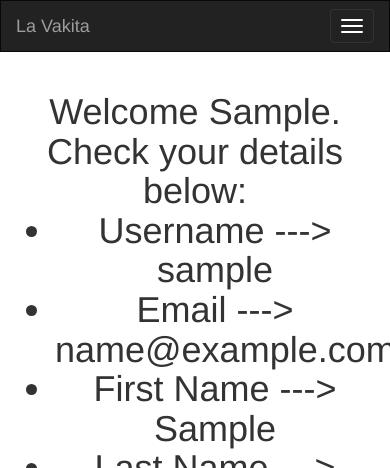
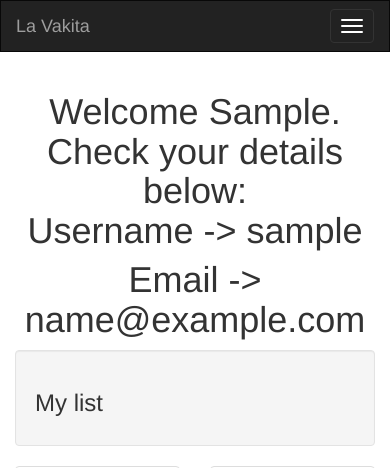
Before and after one commit to DMaster69/vakitajs, a Node server app: page /home/ in a window 390 px wide. Shown: the top 468 px of the page. Run offline with Node 20, Linux system fonts and the light colour scheme; the visitor is signed in with stand-in values (Sample User, id 1); some libraries are stand-ins or nearby versions.

Commit message:
avances dashboard

```diff
--- a/app.js
+++ b/app.js
@@ -33,7 +33,7 @@ app.use(express.static(path.join(__dirname, 'bower_components')));
 var passport = require('passport');
 var expressSession = require('express-session');
 // TODO - Why Do we need this key ?
-app.use(expressSession({secret: 'mySecretKey'}));
+app.use(expressSession({secret: 'mySecretKey',}));
 app.use(passport.initialize());
 app.use(passport.session());
 
--- a/fb.js
+++ b/fb.js
@@ -1,6 +1,6 @@
 // facebook app settings
 module.exports = {
-	'appID' : '<your_app_id>',
-	'appSecret' : '<your_app_secret>',
+	'appID' : '524258974389573',
+	'appSecret' : '4af0794158429d5fb64920fb8e3b817e',
 	'callbackUrl' : 'http://vakitajs-dmaster69.c9.io/auth/facebook/callback'
 }
--- a/passport/facebook.js
+++ b/passport/facebook.js
@@ -13,7 +13,9 @@ module.exports = function(passport) {
     // facebook will send back the tokens and profile
     function(access_token, refresh_token, profile, done) {
 
+		console.log('===================================');
     	console.log('profile', profile);
+    	console.log('===================================');
 
 		// asynchronous
 		process.nextTick(function() {
@@ -38,7 +40,8 @@ module.exports = function(passport) {
 	                newUser.fb.access_token = access_token; // we will save the token that facebook provides to the user
 	                newUser.fb.firstName  = profile.name.givenName;
 	                newUser.fb.lastName = profile.name.familyName; // look at the passport user profile to see how names are returned
-	                newUser.fb.email = profile.emails[0].value; // facebook can return multiple emails so we'll take the first
+
+	                //newUser.fb.email = profile.emails[0].value; // facebook can return multiple emails so we'll take the first
 
 					// save our user to the database
 	                newUser.save(function(err) {
--- a/passport/twitter.js
+++ b/passport/twitter.js
@@ -11,7 +11,9 @@ module.exports = function(passport) {
 
     },
     function(token, tokenSecret, profile, done) {
-
+		console.log('===================================');
+    	console.log('profile', profile);
+    	console.log('===================================');
         // make the code asynchronous
 	// User.findOne won't fire until we have all our data back from Twitter
     	process.nextTick(function() {
--- /dev/null
+++ b/public/javascripts/dashboard.js
@@ -0,0 +1,11 @@
+$( document ).ready(function() {
+
+	$('.thumbnail').hover(
+		function(){
+            $(this).find('.caption').slideDown(250); //.fadeIn(250)
+        },
+        function(){
+            $(this).find('.caption').slideUp(250); //.fadeOut(205)
+        }
+    );
+});
--- a/public/stylesheets/dashboard.css
+++ b/public/stylesheets/dashboard.css
@@ -62,3 +62,24 @@ Follow me on Twitter @maridlcrmn
         transform: translate(0px,0px);
     }
 }
+
+.thumbnail {
+    position:relative;
+    overflow:hidden;
+}
+
+.caption {
+    position:absolute;
+    top:0;
+    right:0;
+    background:#000;
+    opacity: 0.80;
+    filter: alpha(opacity=80);
+    width:100%;
+    height:100%;
+    padding:2%;
+    display: none;
+    text-align:center;
+    color:#fff !important;
+    z-index:2;
+}
--- a/routes/auth.js
+++ b/routes/auth.js
@@ -49,7 +49,7 @@ module.exports = function(passport){
 	// route for facebook authentication and login
 	// different scopes while logging in
 	router.get('/facebook',
-		passport.authenticate('facebook', { scope : 'email' }
+		passport.authenticate('facebook', {  scope : ['email','public_profile','user_friends'] }
 	));
 
 	// handle the callback after facebook has authenticated the user
--- a/views/dashboard.jade
+++ b/views/dashboard.jade
@@ -1,18 +1,44 @@
 extends layout
 block css
 	link(rel='stylesheet', href='/stylesheets/dashboard.css')
+block js
+	script(src='/javascripts/dashboard.js')
 block header
 	include ./include/header_dashboard.jade
 block content
 	div.container
 		div.row
-			div.col-sm-6.col-md-4.col-md-offset-4
-				#user
-					h1.text-center.login-title Welcome #{user.firstName}. Check your details below:
-						div.signup-wall
-							ul.user-details
-								li Username ---> #{user.username}
-								li Email    ---> #{user.email}
-								li First Name ---> #{user.firstName}
-								li Last Name ---> #{user.lastName}
-						a(href='/auth/signout', class='text-center new-account') Sign Out
+			div.col-xs-12
+				h1.text-center.login-title Welcome #{user.firstName}. Check your details below:
+					p Username -> #{user.username}
+					p Email    -> #{user.email}
+	div.container
+
+		div.row
+			div.col-xs-12
+				div.well
+					h3 My list
+			- var n = 0
+				while n < 4
+					div.col-xs-6.col-md-3
+						div.thumbnail
+							div.caption
+								h4 Title #{n}
+								p Text
+								a(href='#', class='label label-default') Show
+							img(src="http://lorempixel.com/400/200/nightlife/", alt="Alt Img", title="Title Img")
+					- n++
+		div.row
+			div.col-xs-12
+				div.well
+					h3 Comming Soon
+			- var n = 0
+				while n < 4
+					div.col-xs-6.col-md-3
+						div.thumbnail
+							div.caption
+								h4 Title #{n}
+								p Text
+								a(href='#', class='label label-default') Show
+							img(src="http://lorempixel.com/400/200/nightlife/", alt="Alt Img", title="Title Img")
+					- n++
--- a/views/home.jade
+++ b/views/home.jade
@@ -11,4 +11,4 @@ block content
 								li Email    ---> #{user.fb.email}
 								li First Name ---> #{user.fb.firstName}
 								li Last Name ---> #{user.fb.lastName}
-						a(href='/signout', class='text-center new-account') Sign Out
+						a(href='/auth/signout', class='text-center new-account') Sign Out
--- a/views/include/header_dashboard.jade
+++ b/views/include/header_dashboard.jade
@@ -14,16 +14,16 @@ nav.navbar.navbar-inverse
           li
             a(href='#') Dashboard
           li
-            a(href='#') Crear Evento
+            a(href='#') My Events
           li
-            a(href='#') Crear Evento
+            a(href='#') Create
           li
             a.btn.btn-default.btn-outline.btn-circle.collapsed(data-toggle='collapse', href='#nav-collapse4', aria-expanded='false', aria-controls='nav-collapse4')
               | Profile
               i
         ul#nav-collapse4.collapse.nav.navbar-nav.nav-collapse.slide-down(role='search')
           li
-            a(href='#') Support
+            a(href='/auth/signout') SignOut
           li.dropdown
             a.dropdown-toggle(href='#', data-toggle='dropdown-menu', aria-expanded='false')
               img.img-circle(src='https://pbs.twimg.com/profile_images/588909533428322304/Gxuyp46N.jpg', alt='#{user.firstName}', width='20')
```
Also changed, not shown: 1 other file.
